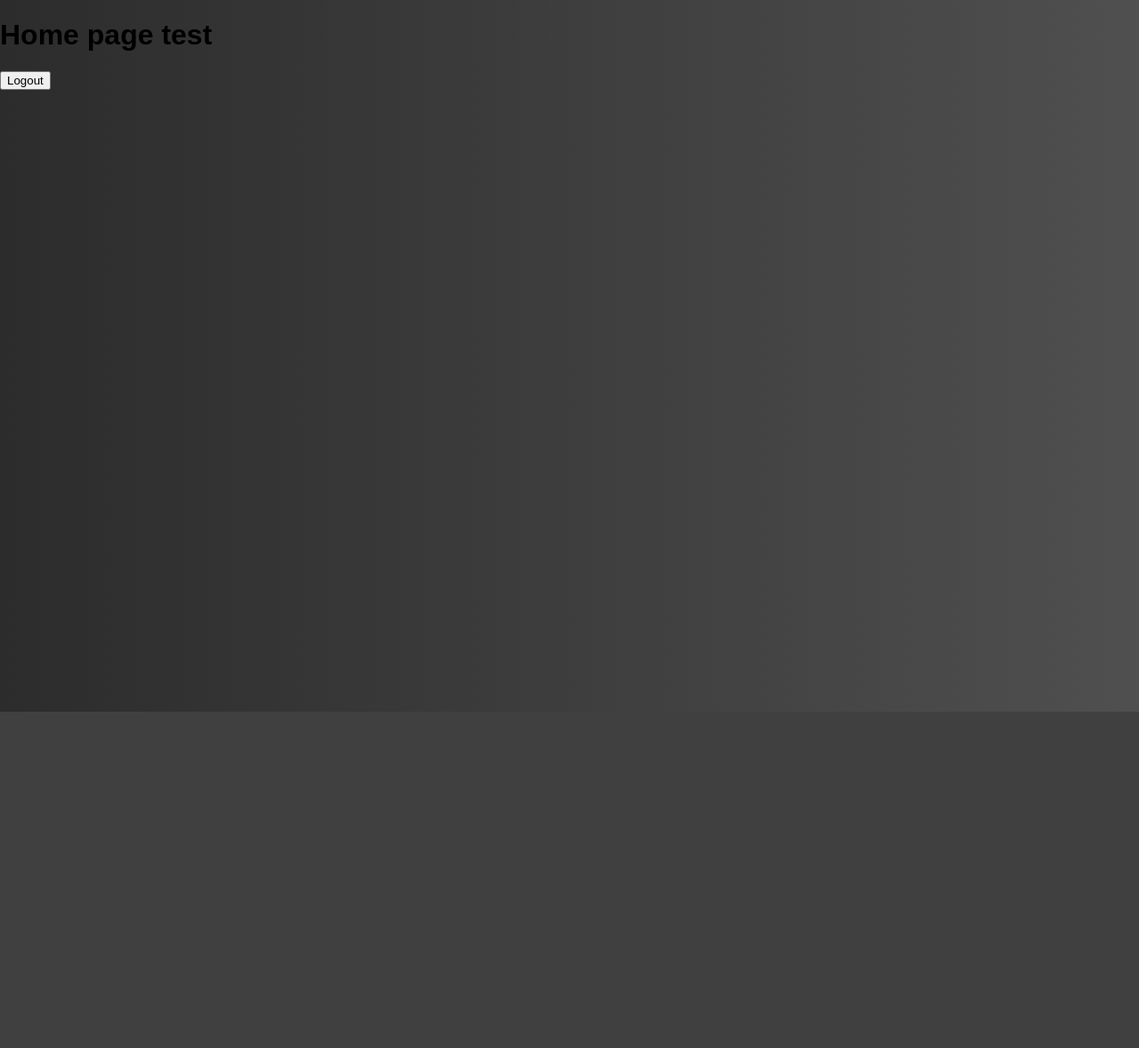
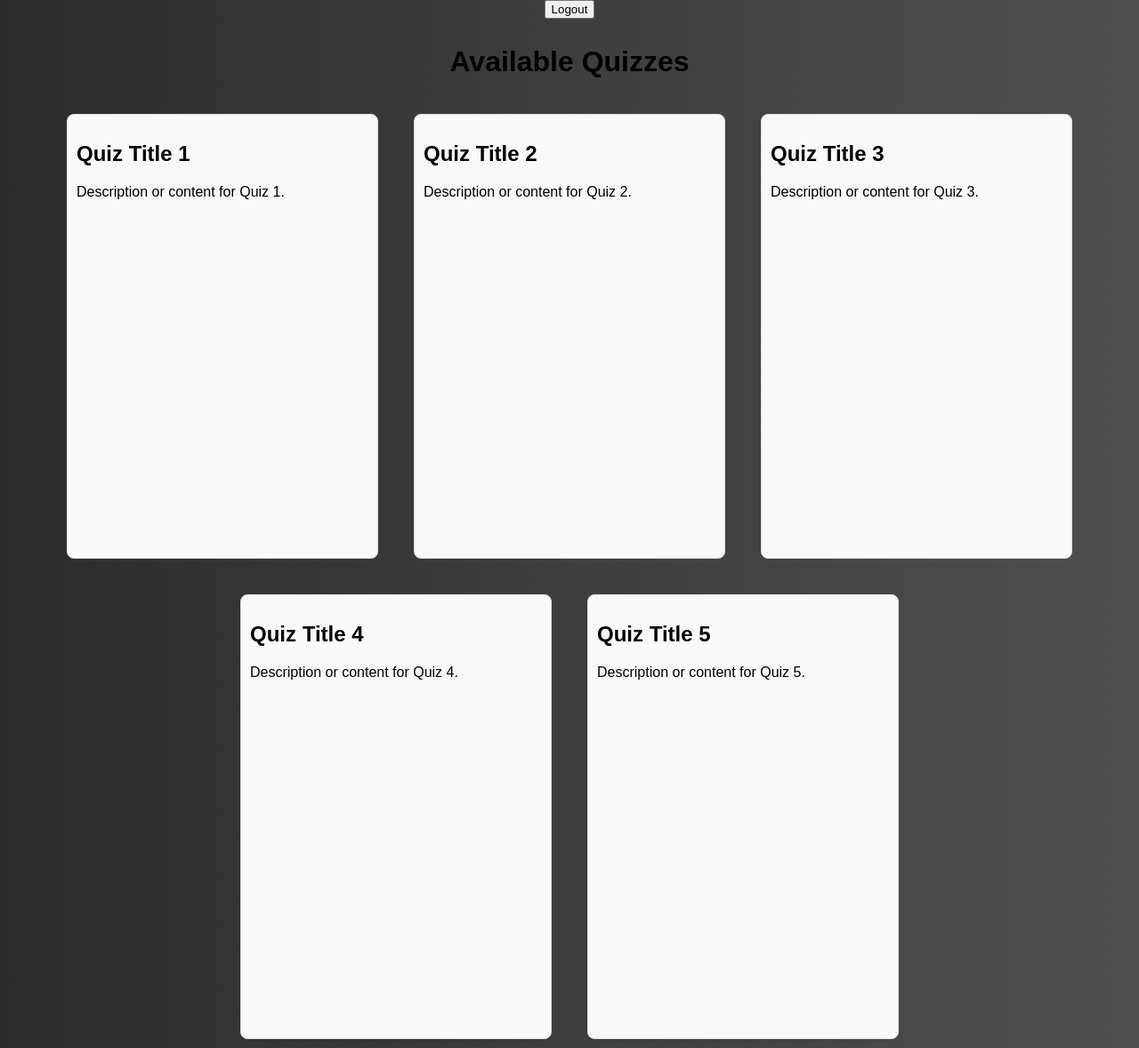
Before and after one commit to graverspng/quiz-group, a PHP site: page / in a window 1280 px wide. Shown: the whole page at 89% size. Before the commit the page ends 800 px from the top, so only its background shows below. Run offline with PHP 8.4, Linux system fonts and the light colour scheme; the visitor is signed in with stand-in values (Sample User, id 1).

Commit message:
Containers

```diff
--- a/App/views/tasks/index.view.php
+++ b/App/views/tasks/index.view.php
@@ -1,10 +1,91 @@
 <?php require "../App/views/components/head.php"; ?>
 
+<div class="logout-container">
+    <form action="/logout" method="POST">
+        <button class="shadow_logout__btn">Logout</button>
+    </form>
+</div>
 
-<h1>Home page test</h1>
+<div class="quizzes-header-container">
+    <h1>Available Quizzes</h1>
+</div>
 
-<form action="/logout" method="POST">
-                <button class="shadow_logout__btn">Logout</button>
-            </form>
+<!-- Flex container for quizzes -->
+<div class="quizzes-container">
+    <!-- Quiz Container 1 -->
+    <div class="container quiz-container">
+        <h2>Quiz Title 1</h2>
+        <p>Description or content for Quiz 1.</p>
+        <!-- Add additional content or links here -->
+    </div>
+
+    <!-- Quiz Container 2 -->
+    <div class="container quiz-container">
+        <h2>Quiz Title 2</h2>
+        <p>Description or content for Quiz 2.</p>
+        <!-- Add additional content or links here -->
+    </div>
+
+    <!-- Quiz Container 3 -->
+    <div class="container quiz-container">
+        <h2>Quiz Title 3</h2>
+        <p>Description or content for Quiz 3.</p>
+        <!-- Add additional content or links here -->
+    </div>
+
+    <!-- Quiz Container 4 -->
+    <div class="container quiz-container">
+        <h2>Quiz Title 4</h2>
+        <p>Description or content for Quiz 4.</p>
+        <!-- Add additional content or links here -->
+    </div>
+
+    <!-- Quiz Container 5 -->
+    <div class="container quiz-container">
+        <h2>Quiz Title 5</h2>
+        <p>Description or content for Quiz 5.</p>
+        <!-- Add additional content or links here -->
+    </div>
+</div>
 
 <?php require "../App/views/components/footer.php"; ?>
+
+<style>
+    /* General container styling */
+.container {
+    width: 350px;  /* Set width */
+    height: 500px; /* Set height */
+    margin: 10px;  /* Space between boxes */
+    padding: 10px;
+    border: 1px solid #ddd;
+    border-radius: 8px;
+    background-color: #f9f9f9;
+    box-sizing: border-box; /* Ensures padding and border are included in the width/height */
+}
+
+/* Center the logout form */
+.logout-container {
+    text-align: center;
+    margin-bottom: 30px;
+}
+
+/* Center the quizzes header */
+.quizzes-header-container {
+    text-align: center;
+    margin-bottom: 30px;
+}
+
+/* Flex container for quiz boxes */
+.quizzes-container {
+    display: flex;
+    flex-wrap: wrap; /* Allows wrapping if not enough space */
+    justify-content: center; /* Center align items horizontally */
+    gap: 20px; /* Space between quiz boxes */
+}
+
+/* Additional styling for the logout button */
+.shadow_logout__btn {
+    /* Add specific styles for the logout button here */
+}
+
+</style>
```
